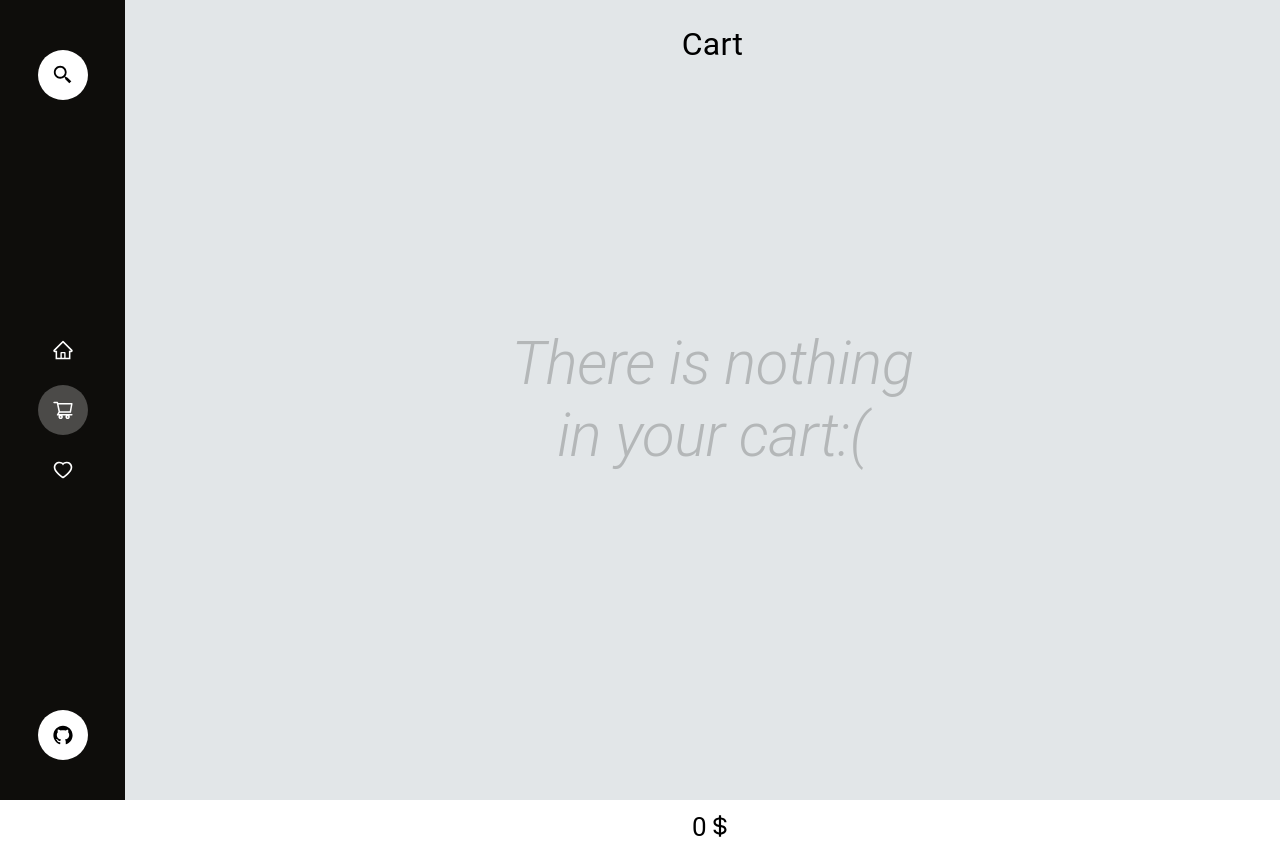
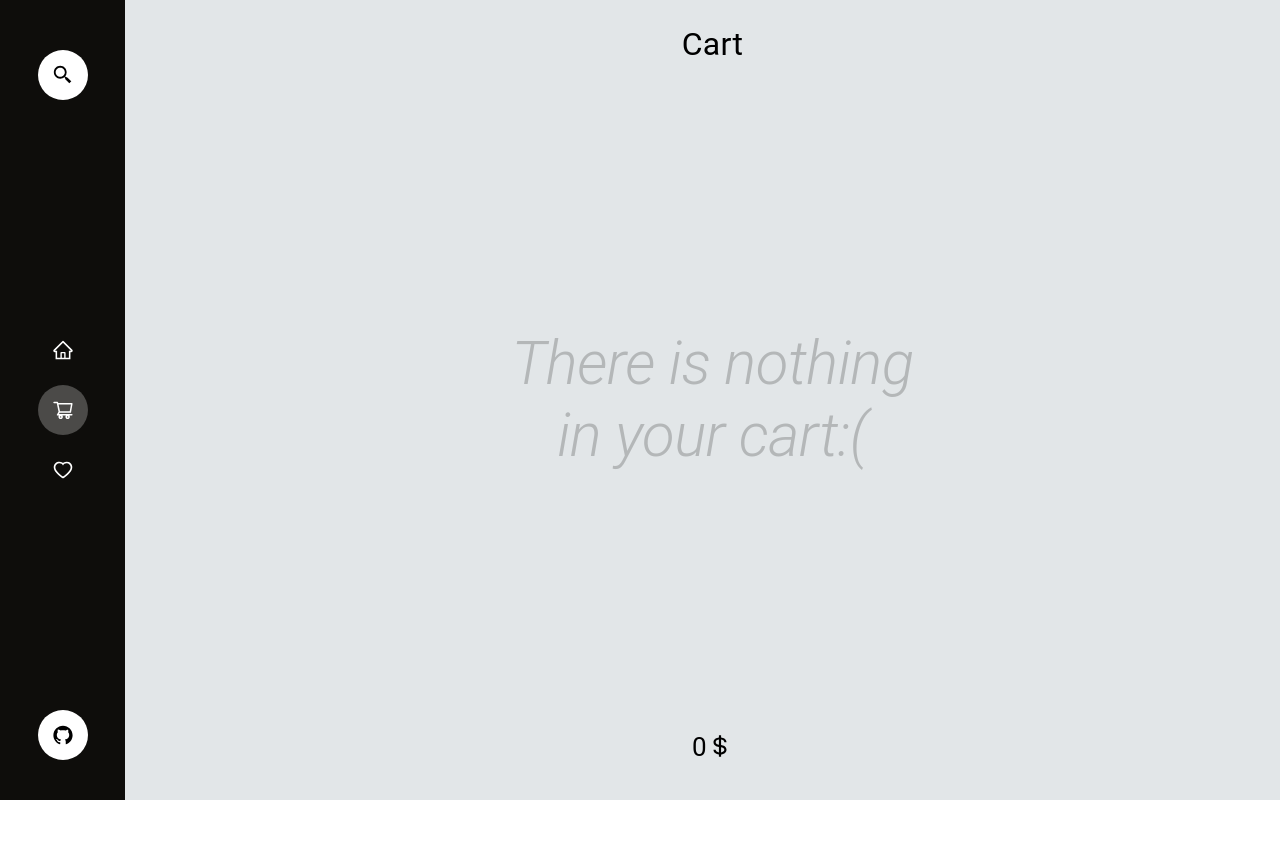
Before and after one commit to PohribniakRoman/Meal-App, a React (Vite) app: page /cart in a window 1280 px wide. After the commit the page ends 800 px from the top, so only its background shows below. Built offline with nearby package versions, Linux system fonts and the light colour scheme.

Commit message:
remove log

```diff
--- a/src/styles/_cart.scss
+++ b/src/styles/_cart.scss
@@ -8,7 +8,7 @@
   display: flex;
   margin-right: 10px;
   &__container {
-    height: 90%;
+    height: 80%;
     overflow: hidden;
     overflow-y: scroll;
     display: flex;
```
